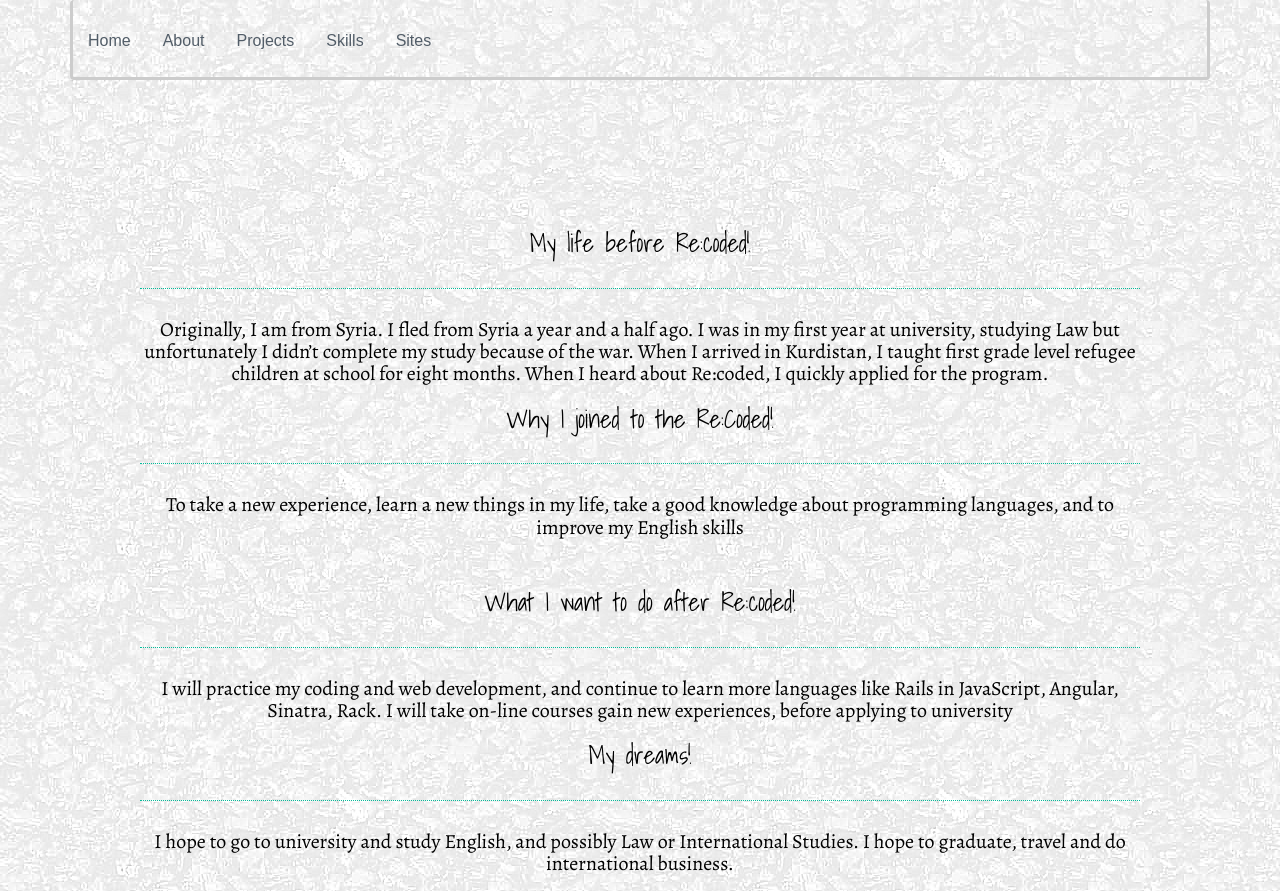
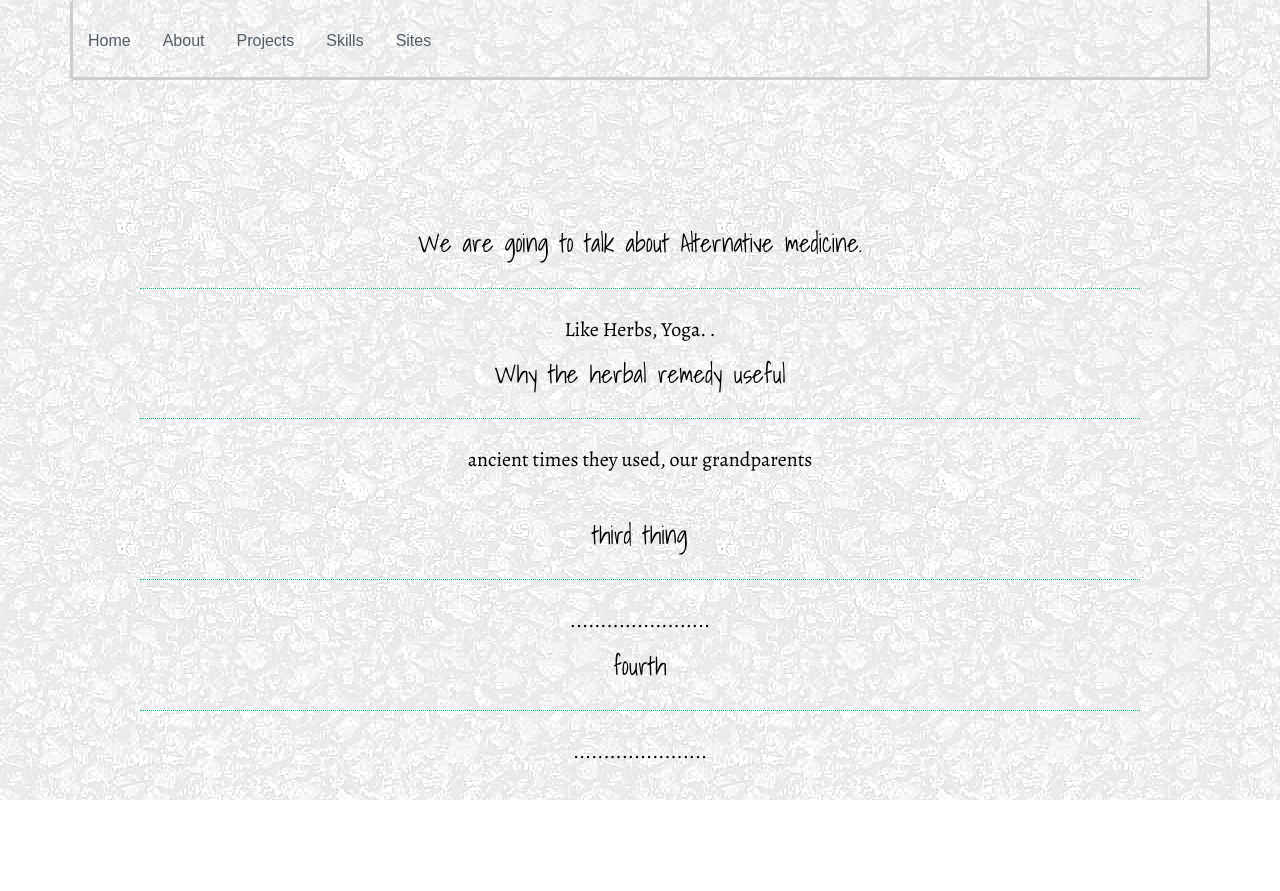
Before and after one commit to leloz/leloz.github.io, a plain HTML site: page about.html in a window 1280 px wide. After the commit the page ends 800 px from the top, so only its background shows below. Drawn offline with nearby package versions, Linux system fonts and the light colour scheme.

Commit message:
Update about.html

```diff
--- a/about.html
+++ b/about.html
@@ -21,8 +21,8 @@
       <ul class="nav nav-pills" role="tablist">
        <li role="presentation" class="Home"><a href="index.html">Home<span class="badge"></span></a></li>
        <li role="presentation" class="about" class="active"><a href="about.html">About<span class="badge"></span></a></li>
-       <li role="presentation" class="projects"><a href="projects.html">Projects</a></li>
-       <li role="presentation" class="skills"><a href="skills.html">Skills <span class="badge"></span></a></li>
+       <li role="presentation" class="Herbs"><a href="projects.html">Projects</a></li>
+       <li role="presentation" class="Yoga"><a href="skills.html">Skills <span class="badge"></span></a></li>
        <li role="presentation" class="sites"><a href="sites.html">Sites<span class="badge"></span></a></li>
      </ul>
    </div>
@@ -42,21 +42,21 @@
         <div class="bio-block details-block">
           <div class="bio-content content-holder">
             <div class="title-holder">
-              <h3>My life before Re:coded!</h3>
+              <h3>We are going to talk about Alternative medicine.</h3>
             </div>
             <div class="description-holder">
-              <p>Originally, I am from Syria. I fled from Syria a year and a half ago. I was in my first year at university, studying Law but unfortunately I didn’t complete my study because of the war. When I arrived in Kurdistan, I taught first grade level refugee children at school for eight months.
-                When I heard about Re:coded, I quickly applied for the program. </p>
+              <p> Like Herbs, Yoga.
+              . </p>
               </div>
             </div>
           </div>
           <div class="education-block details-block">
             <div class="education-content content-holder">
               <div class="title-holder">
-                <h3> Why I joined to the Re:Coded!</h3>
+                <h3> Why the herbal remedy useful</h3>
               </div>
               <div class="description-holder">
-               <p>To take a new experience, learn a new things in my life, take a good knowledge about programming languages, and to improve my English skills </p>
+               <p> ancient times they used, our grandparents </p>
              </div><br>
            </div>
          </div>
@@ -64,10 +64,10 @@
          <div class="experience-block details-block">
           <div class="experience-content content-holder">
             <div class="title-holder">
-              <h3>What I want to do after Re:coded!</h3>
+              <h3>third thing</h3>
             </div>
             <div class="description-holder">
-              <p>I will practice my coding and web development, and continue to learn more languages like Rails in JavaScript, Angular, Sinatra, Rack. I will take on-line courses gain new experiences, before applying to university</p>
+              <p>  .......................</p>
             </div>
           </div>
         </div>
@@ -75,10 +75,10 @@
         <div class="experience-block details-block">
           <div class="experience-content content-holder">
             <div class="title-holder">
-              <h3>My dreams!</h3>
+              <h3>fourth </h3>
             </div>
             <div class="description-holder">
-             <p>I hope to go to university and study English, and possibly Law or International Studies. I hope to graduate, travel and do international business.</p>
+             <p>......................</p>
            </div>
          </div>
        </div>
```
